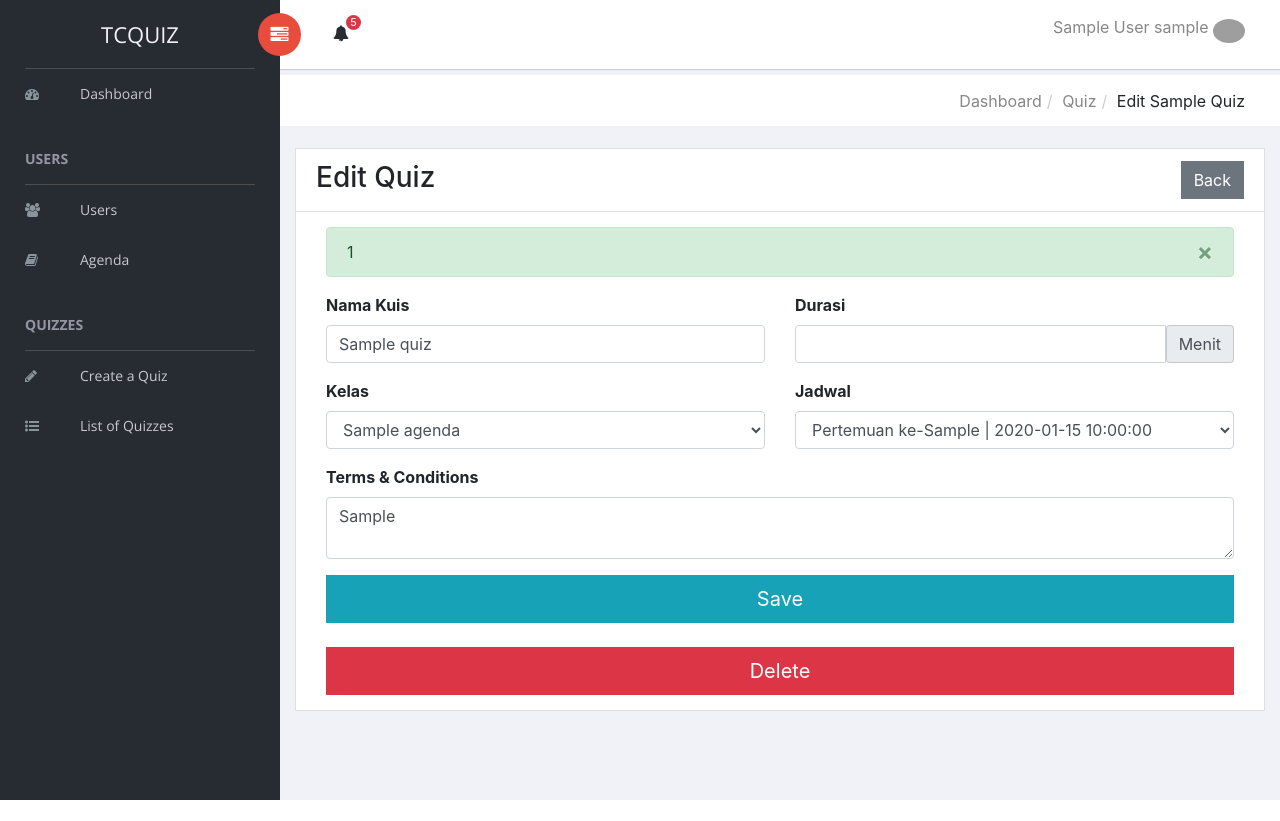
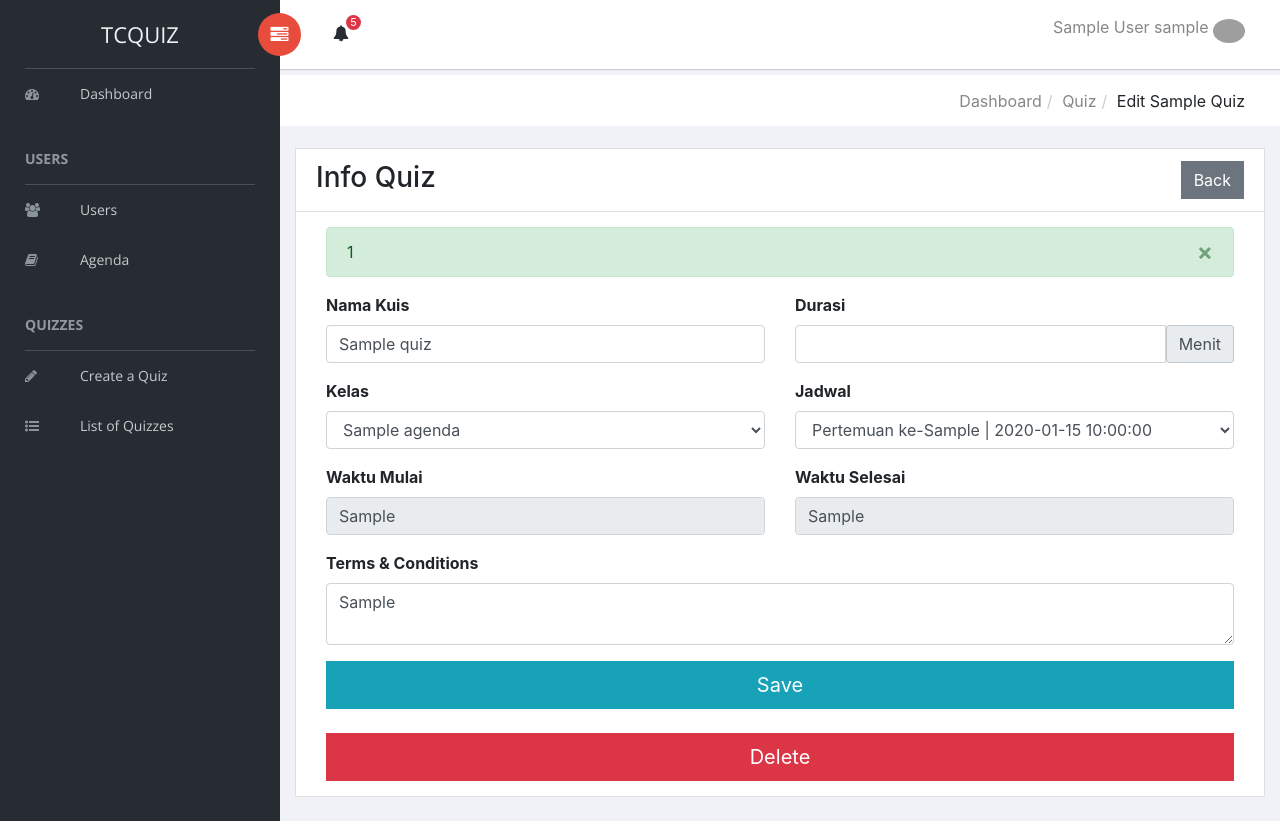
Before and after one commit to dnirmalasari18/tcquiz, a Laravel app: template resources/views/dosen/editquiz.blade.php in a window 1280 px wide. Before the commit the page ends 800 px from the top, so only its background shows below. Run offline with Laravel 8, Linux system fonts and the light colour scheme; a user stored in the database is signed in; tables that the repository leaves empty hold one stand-in row (values such as "Sample post"); the template is opened without the code that fills it: most values are stand-ins (such as "Sample title", 1, 10 or a date in 2020); parts of the project's set-up code (start-up, migrations or seed data) failed here and were passed over; some libraries are stand-ins or nearby versions; grey boxes are pictures that could not be loaded.

Commit message:
edit quiz view

```diff
--- a/resources/views/dosen/editquiz.blade.php
+++ b/resources/views/dosen/editquiz.blade.php
@@ -16,7 +16,7 @@
                 <div class="card-header bg-white">
                     <div class="row">
                         <div class="col">
-                            <h3 class="m-0">Edit Quiz</h3>
+                            <h3 class="m-0">Info Quiz</h3>
                         </div>
                         <div class="col ">
                             <a class="btn btn-secondary float-right" href="/dosen/quiz" role="button">Back</a>
@@ -57,7 +57,6 @@
                                   @else
                                   <option value="{{ $a->idAgenda }}">{{ $a->namaAgenda }}</option>
                                   @endif
-
                                 @endforeach
                             </select>
                         </div>
@@ -73,6 +72,14 @@
                               @endforeach
                               <option></option>
                             </select>
+                        </div>
+                        <div class="form-group col-md-6">
+                          <label class="font-weight-bold">Waktu Mulai</label>
+                          <fieldset class="form-control waktumulai-select" disabled>{{ $quiz->pertemuanke->waktuMulai }}</fieldset>
+                        </div>
+                        <div class="form-group col-md-6">
+                          <label class="font-weight-bold">Waktu Selesai</label>
+                          <fieldset class="form-control waktuselesai-select" disabled>{{ $quiz->pertemuanke->waktuSelesai }}</fieldset>
                         </div>
                         <div class="form-group col-md-12">
                             <label class="font-weight-bold" for="">Terms & Conditions</label>
@@ -130,6 +137,31 @@
     console.log(jadwals)
 });
 
+$(".jadwal-select").change(async function() {
+    let waktus;
+    const jadwal_id = $(this).val();
+    try {
+        waktus = await $.ajax({
+            url: `{{url('dosen/agenda')}}/${jadwal_id}/waktus`,
+            method: 'GET',
+            dataType: 'json'
+        });
+    } catch(err) {
+        alert('error');
+        console.log(err);
+        return;
+    }
+    let html_start = '';
+    html_start += `${waktus.waktuMulai}`
+    $(".waktumulai-select").html(html_start);
+
+    let html_end = '';
+    html_end += `${waktus.waktuSelesai}`
+    $(".waktuselesai-select").html(html_end);
+
+    console.log(waktus)
+    });
+
 
 tinymce.init({
     selector: '#terms-conditions',
--- a/resources/views/dosen/listofquizzes.blade.php
+++ b/resources/views/dosen/listofquizzes.blade.php
@@ -43,10 +43,8 @@
                                 <td align="center">{{ date('d M y', strtotime($q->pertemuanke->tglPertemuan)) }}</td>
                                 <td align="center">{{ $q->durasi }} menit</td>
                                 <td align="center">
-                                    <button type="button" class="btn btn-info btn-sm" data-toggle="modal" data-target="#kuis-detail-{{ $q->id }}">Detail
-                                    </button>
-                                    <a class="btn btn-warning btn-sm" href="{{route('quiz.edit', $q->id)}}" role="button">Edit</a>
-                                    <a class="btn btn-secondary btn-sm" href="{{route('listofquestions', $q->id)}}" role="button">Kelola Pertanyaan</a>
+                                    <a class="btn btn-info btn-sm" href="{{route('quiz.edit', $q->id)}}" role="button">Info</a>
+                                    <a class="btn btn-warning btn-sm" href="{{route('listofquestions', $q->id)}}" role="button">Kelola Pertanyaan</a>
                                     <a class="btn btn-light btn-sm" href="" role="button">Lihat Nilai</a>
                                 </td>
                             </tr>
```
